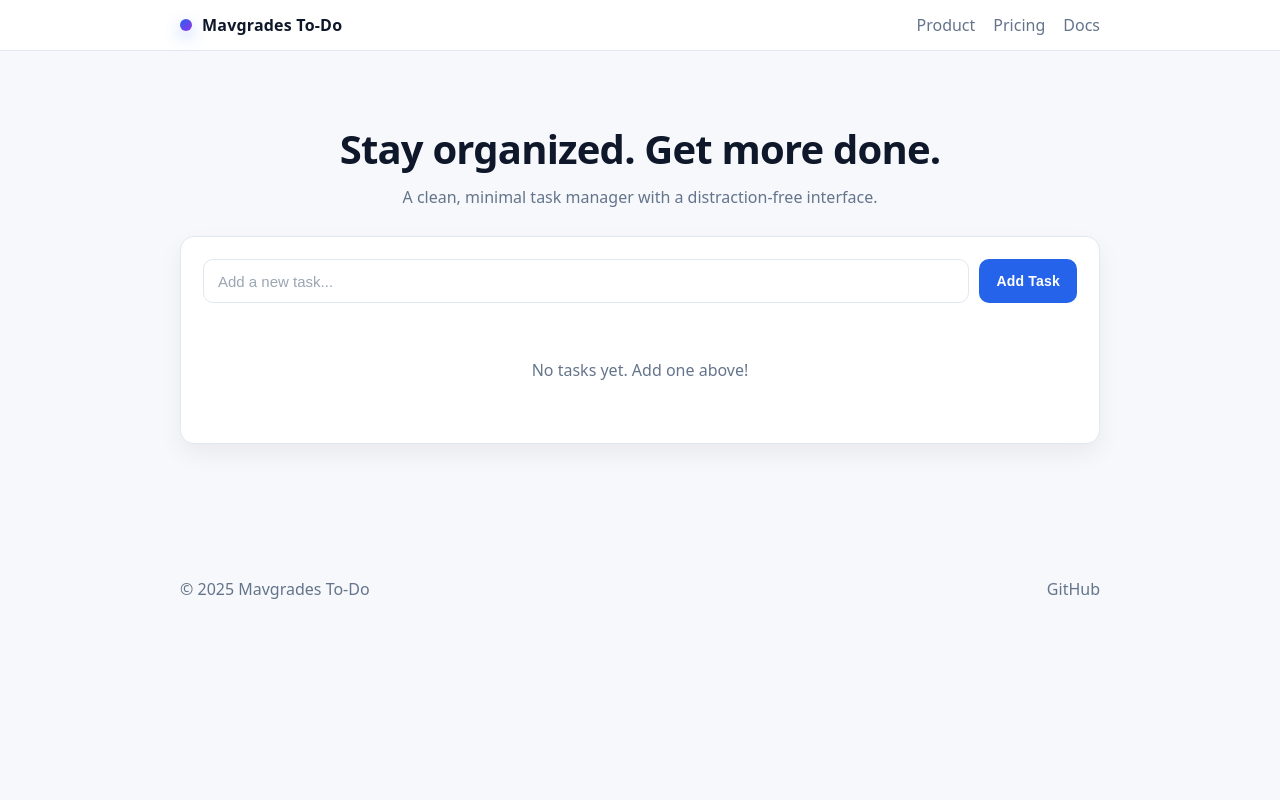
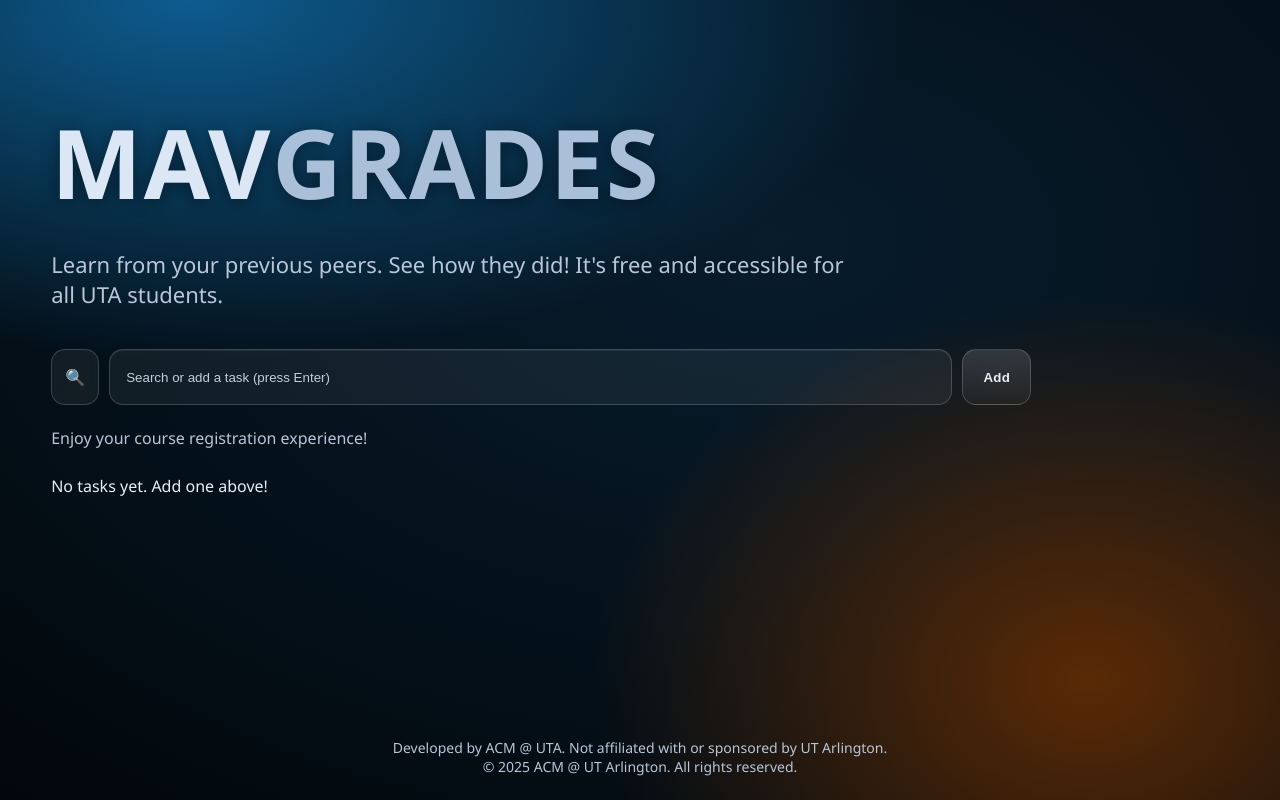
Before and after one commit to TanzidAzad/Basic-To-Do-App, a plain HTML site: page index.html in a window 1280 px wide. Drawn offline with Linux system fonts and the light colour scheme.

Commit message:
Dark hero redesign matching screenshot: gradient, big title, large pill search, light-on-dark list

```diff
--- a/index.html
+++ b/index.html
@@ -7,46 +7,33 @@
     <link rel="stylesheet" href="style.css">
 </head>
 <body>
-    <header class="site-header">
-        <div class="header-inner">
-            <div class="brand">
-                <span class="brand-dot"></span>
-                <span class="brand-text">Mavgrades To‑Do</span>
+    <main class="hero-dark">
+        <div class="hero-content">
+            <h1 class="brand-hero">
+                <span class="brand-strong">MAV</span><span class="brand-light">GRADES</span>
+            </h1>
+            <p class="hero-tagline">Learn from your previous peers. See how they did! It's free and accessible for all UTA students.</p>
+
+            <div class="search-row">
+                <span class="search-icon" aria-hidden="true">🔍</span>
+                <input type="text" id="todoInput" placeholder="Search or add a task (press Enter)">
+                <button id="addBtn" aria-label="Add task">Add</button>
             </div>
-            <nav class="nav">
-                <a class="nav-link" href="#">Product</a>
-                <a class="nav-link" href="#">Pricing</a>
-                <a class="nav-link" href="#">Docs</a>
-            </nav>
+
+            <p class="helper-text">Enjoy your course registration experience!</p>
+
+            <ul id="todoList" class="list-on-dark"></ul>
         </div>
-    </header>
 
-    <main class="page">
-        <section class="hero">
-            <h1 class="hero-title">Stay organized. Get more done.</h1>
-            <p class="hero-subtitle">A clean, minimal task manager with a distraction‑free interface.</p>
-        </section>
-
-        <section class="app-card">
-            <div class="input-section">
-                <input type="text" id="todoInput" placeholder="Add a new task...">
-                <button id="addBtn">Add Task</button>
-            </div>
-            <ul id="todoList"></ul>
-        </section>
+        <footer class="dark-footer">
+            <p>Developed by ACM @ UTA. Not affiliated with or sponsored by UT Arlington.</p>
+            <p>© <span id="year"></span> ACM @ UT Arlington. All rights reserved.</p>
+        </footer>
     </main>
-
-    <footer class="site-footer">
-        <div class="footer-inner">
-            <span>© <span id="year"></span> Mavgrades To‑Do</span>
-            <a class="footer-link" href="https://github.com/TanzidAzad/Basic-To-Do-App" target="_blank" rel="noopener">GitHub</a>
-        </div>
-    </footer>
 
     <script>
         document.getElementById('year').textContent = new Date().getFullYear();
     </script>
     <script src="script.js"></script>
-
 </body>
 </html>
--- a/style.css
+++ b/style.css
@@ -5,22 +5,28 @@
 }
 
 :root {
-    --bg: #f6f8fb;
-    --surface: #ffffff;
-    --text: #0f172a;
-    --muted: #64748b;
-    --border: #e2e8f0;
-    --primary: #2563eb;
-    --primary-700: #1d4ed8;
-    --success: #16a34a;
-    --danger: #dc2626;
-    --shadow: 0 10px 25px rgba(2, 6, 23, 0.06);
+    --bg-start: #0d5c8f;   /* deep teal/blue */
+    --bg-mid:   #071c2c;   /* near-black blue */
+    --bg-warm:  #5a2a05;   /* warm brown/orange */
+
+    --text: #e7eef6;       /* light text */
+    --muted: #b8c6d8;      /* muted light */
+    --field: rgba(255,255,255,0.06);
+    --field-border: rgba(255,255,255,0.18);
+    --field-focus: rgba(56,189,248,0.35);
+    --ring: 0 0 0 4px var(--field-focus);
+
+    --success: #22c55e;
+    --danger: #ef4444;
 }
 
 body {
-    font-family: ui-sans-serif, system-ui, -apple-system, Segoe UI, Roboto, Ubuntu, Cantarell, Noto Sans, Helvetica Neue, Arial, "Apple Color Emoji", "Segoe UI Emoji";
+    font-family: "Segoe UI", Roboto, Ubuntu, Cantarell, "Noto Sans", system-ui, -apple-system, Arial, sans-serif;
     color: var(--text);
-    background: var(--bg);
+    background: radial-gradient(1200px 600px at 15% 0%, var(--bg-start), transparent 60%),
+                radial-gradient(900px 700px at 85% 85%, var(--bg-warm), transparent 55%),
+                radial-gradient(1600px 1000px at 60% 30%, var(--bg-mid), #000000);
+    min-height: 100vh;
 }
 
 /* Header */
@@ -75,6 +81,121 @@
     color: var(--text);
 }
 
+/* HERO LAYOUT */
+.hero-dark {
+    min-height: 100vh;
+    display: grid;
+    grid-template-rows: 1fr auto; /* content then footer */
+}
+
+.hero-content {
+    width: min(1200px, 92%);
+    margin: 0 auto;
+    padding-top: clamp(64px, 12vh, 140px);
+}
+
+.brand-hero {
+    font-size: clamp(44px, 8vw, 96px);
+    letter-spacing: 0.02em;
+    font-weight: 800;
+    text-shadow: 0 2px 18px rgba(0,0,0,0.45);
+}
+
+.brand-strong { color: #dce7f5; }
+.brand-light  { color: #a9c0d8; font-weight: 600; }
+
+.hero-tagline {
+    max-width: 820px;
+    margin-top: 22px;
+    font-size: clamp(16px, 2.2vw, 22px);
+    color: var(--muted);
+}
+
+/* BIG SEARCH ROW (reuses existing input/button IDs) */
+.search-row {
+    display: grid;
+    grid-template-columns: 48px 1fr auto;
+    align-items: center;
+    gap: 10px;
+    margin-top: 40px;
+    width: min(980px, 100%);
+}
+
+.search-icon {
+    width: 48px;
+    height: 56px;
+    display: grid;
+    place-items: center;
+    color: #d0d8e2;
+    background: var(--field);
+    border: 1px solid var(--field-border);
+    border-radius: 14px;
+    backdrop-filter: blur(8px);
+}
+
+#todoInput {
+    height: 56px;
+    padding: 0 16px;
+    background: var(--field);
+    border: 1px solid var(--field-border);
+    color: var(--text);
+    border-radius: 14px;
+    outline: none;
+    box-shadow: inset 0 1px 0 rgba(255,255,255,0.06);
+}
+
+#todoInput::placeholder { color: #c4ceda; }
+#todoInput:focus { box-shadow: var(--ring); border-color: var(--field-focus); }
+
+#addBtn {
+    height: 56px;
+    padding: 0 20px;
+    border-radius: 14px;
+    border: 1px solid var(--field-border);
+    background: linear-gradient(180deg, rgba(255,255,255,0.14), rgba(255,255,255,0.04));
+    color: var(--text);
+    cursor: pointer;
+    font-weight: 700;
+    letter-spacing: 0.3px;
+    backdrop-filter: blur(8px);
+}
+
+#addBtn:hover { filter: brightness(1.06); }
+
+.helper-text {
+    margin-top: 22px;
+    color: var(--muted);
+}
+
+/* LIST ON DARK */
+.list-on-dark { list-style: none; margin-top: 26px; }
+
+.todo-item {
+    display: flex;
+    align-items: center;
+    gap: 12px;
+    padding: 14px 16px;
+    margin: 10px 0;
+    background: rgba(255,255,255,0.04);
+    border: 1px solid var(--field-border);
+    border-radius: 12px;
+}
+
+.todo-item.completed { border-color: rgba(34,197,94,0.35); background: rgba(34,197,94,0.08); }
+
+.todo-text { flex: 1; cursor: pointer; }
+
+.delete-btn {
+    background: transparent;
+    color: #ffb4b4;
+    border: 1px solid rgba(239,68,68,0.35);
+    padding: 8px 10px;
+    border-radius: 10px;
+    cursor: pointer;
+}
+
+.delete-btn:hover { background: rgba(239,68,68,0.08); }
+
 /* Page */
 .page {
     max-width: 960px;
@@ -116,99 +237,6 @@
     margin-bottom: 16px;
 }
 
-#todoInput {
-    flex: 1;
-    height: 44px;
-    padding: 0 14px;
-    border: 1px solid var(--border);
-    border-radius: 10px;
-    background: #fff;
-    font-size: 15px;
-    outline: none;
-    transition: border-color 120ms ease, box-shadow 120ms ease;
-}
-
-#todoInput::placeholder {
-    color: #9aa6b2;
-}
-
-#todoInput:focus {
-    border-color: rgba(37,99,235,0.6);
-    box-shadow: 0 0 0 4px rgba(37,99,235,0.10);
-}
-
-#addBtn {
-    height: 44px;
-    padding: 0 16px;
-    background: var(--primary);
-    color: white;
-    border: 1px solid transparent;
-    border-radius: 10px;
-    cursor: pointer;
-    font-size: 14px;
-    font-weight: 700;
-    letter-spacing: 0.2px;
-    transition: background 120ms ease, transform 120ms ease;
-}
-
-#addBtn:hover {
-    background: var(--primary-700);
-    transform: translateY(-1px);
-}
-
-/* List */
-#todoList {
-    list-style: none;
-}
-
-.todo-item {
-    display: flex;
-    align-items: center;
-    gap: 12px;
-    padding: 14px 12px;
-    margin: 8px 0;
-    background: #fff;
-    border: 1px solid var(--border);
-    border-radius: 12px;
-}
-
-.todo-item:hover {
-    background: #fdfefe;
-}
-
-.todo-item.completed {
-    border-color: rgba(22,163,74,0.3);
-    background: #f6fef8;
-}
-
-.todo-text {
-    flex: 1;
-    font-size: 15px;
-    color: var(--text);
-    cursor: pointer;
-}
-
-.delete-btn {
-    background: transparent;
-    color: var(--danger);
-    border: 1px solid rgba(220,38,38,0.25);
-    padding: 8px 10px;
-    border-radius: 10px;
-    cursor: pointer;
-    font-size: 13px;
-}
-
-.delete-btn:hover {
-    background: rgba(220,38,38,0.05);
-}
-
-.empty-state {
-    text-align: center;
-    padding: 40px;
-    color: var(--muted);
-    font-style: normal;
-}
-
 /* Footer */
 .site-footer {
     margin-top: 36px;
@@ -232,3 +260,13 @@
 .footer-link:hover {
     color: var(--text);
 }
+
+/* FOOTER */
+.dark-footer {
+    width: min(1200px, 92%);
+    margin: 0 auto;
+    padding: 36px 0 24px;
+    color: var(--muted);
+    text-align: center;
+    font-size: 14px;
+}
```
